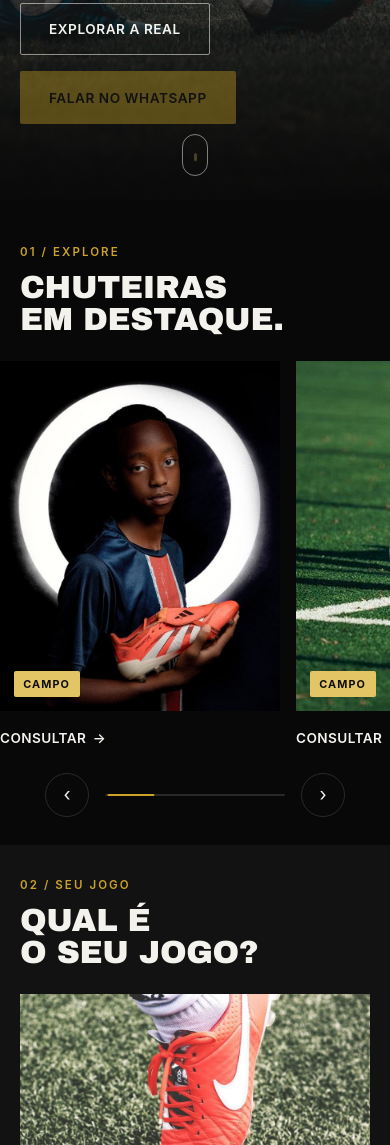
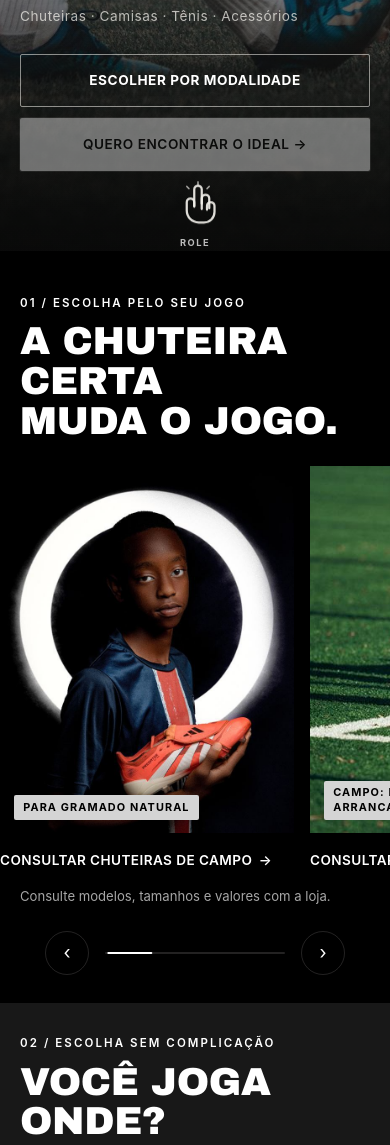
Before and after one commit to Lucasimas-git/isso-ai, a plain HTML site: page index.html in a window 390 px wide. Shown: the part 492-1637 px from the top of the page. Drawn offline with Linux system fonts and the light colour scheme.

Commit message:
Corrige estilos e adiciona logo

```diff
--- a/css/styles.css
+++ b/css/styles.css
@@ -4,16 +4,16 @@
    ========================================================================== */
 
 :root {
-  --color-bg: #080808;
-  --color-bg-soft: #121212;
-  --color-surface: #F4F2ED;
-  --color-text: #F4F2ED;
-  --color-text-dark: #0E0E0E;
-  --color-text-muted: #A8A6A0;
-  --color-text-muted-dark: #55534E;
-  --color-accent: #C9A227;
-  --color-accent-soft: #E4C566;
-  --color-accent-on-light: #806510;
+  --color-bg: #000000;
+  --color-bg-soft: #181818;
+  --color-surface: #F5F5F5;
+  --color-text: #FFFFFF;
+  --color-text-dark: #000000;
+  --color-text-muted: #A6A6A6;
+  --color-text-muted-dark: #575757;
+  --color-accent: #FFFFFF;
+  --color-accent-soft: #D4D4D4;
+  --color-accent-on-light: #2D2D2D;
   --color-line: rgba(244, 242, 237, 0.14);
   --color-line-dark: rgba(14, 14, 14, 0.12);
 
@@ -27,7 +27,7 @@
   --ease: cubic-bezier(0.16, 1, 0.3, 1);
   --dur: 0.6s;
 
-  --header-h: 72px;
+  --header-h: 88px;
 }
 
 /* ---------- Reset ---------- */
@@ -114,7 +114,7 @@ button { font: inherit; background: none; border: none; cursor: pointer; color:
   white-space: nowrap;
 }
 .btn:hover { transform: translateY(-2px); }
-.btn--gold { background: var(--color-accent); color: var(--color-text-dark); }
+.btn--gold { background: var(--color-accent); color: var(--color-text-dark); box-shadow: 0 0 0 1px rgba(255,255,255,0.18); }
 .btn--gold:hover { background: var(--color-accent-soft); }
 .btn--outline { border-color: rgba(244,242,237,0.55); color: var(--color-text); }
 .btn--outline:hover { border-color: var(--color-text); background: rgba(244,242,237,0.08); }
@@ -179,7 +179,7 @@ button { font: inherit; background: none; border: none; cursor: pointer; color:
   gap: 1.5rem;
 }
 .header__logo { display: flex; align-items: center; }
-.header__logo-img { height: 32px; width: auto; }
+.header__logo-img { height: 72px; width: 72px; border-radius: 50%; object-fit: cover; }
 .header__logo-img.is-broken { display: none; }
 .header__logo-fallback {
   display: none;
@@ -277,6 +277,7 @@ button { font: inherit; background: none; border: none; cursor: pointer; color:
   display: flex; flex-wrap: wrap; gap: 1rem; margin-top: 1.75rem;
   animation: heroIn 0.6s var(--ease) 0.52s both;
 }
+.hero__ctas .btn:first-child { font-weight: 700; }
 @keyframes heroIn {
   from { opacity: 0; transform: translateY(14px); }
   to { opacity: 1; transform: translateY(0); }
@@ -359,6 +360,27 @@ button { font: inherit; background: none; border: none; cursor: pointer; color:
   background: var(--color-accent-soft);
   padding: 0.3rem 0.6rem;
   border-radius: 2px;
+  line-height: 1.35;
+  max-width: calc(100% - 1.7rem);
+}
+.hero__scroll-touch { display: none; }
+.hero__scroll-label {
+  position: absolute;
+  left: 50%;
+  bottom: -1.75rem;
+  transform: translateX(-50%);
+  font-size: 0.58rem;
+  font-weight: 700;
+  letter-spacing: 0.16em;
+  text-transform: uppercase;
+  color: rgba(255,255,255,0.72);
+}
+.rail__note {
+  max-width: var(--container);
+  margin: 1rem auto 0;
+  padding: 0 var(--gap);
+  color: var(--color-text-muted);
+  font-size: 0.82rem;
 }
 
 .rail__controls {
@@ -381,6 +403,7 @@ button { font: inherit; background: none; border: none; cursor: pointer; color:
   transition: border-color 0.25s var(--ease), color 0.25s var(--ease);
 }
 .rail__arrow:hover { border-color: var(--color-accent); color: var(--color-accent); }
+.rail__arrow:disabled { opacity: 0.35; cursor: not-allowed; }
 .rail__progress {
   flex: 1;
   max-width: 180px;
@@ -455,7 +478,7 @@ button { font: inherit; background: none; border: none; cursor: pointer; color:
   transition: border-color 0.25s var(--ease), color 0.25s var(--ease), background-color 0.25s var(--ease);
 }
 .finder__chip:hover { border-color: var(--color-accent-soft); color: var(--color-text); }
-.finder__chip.is-active { border-color: var(--color-accent); color: var(--color-accent); background: rgba(201, 162, 39, 0.1); }
+.finder__chip.is-active { border-color: var(--color-accent); color: var(--color-accent); background: rgba(255, 255, 255, 0.1); }
 .finder__chip--sub { min-height: 40px; padding: 0.5rem 0.95rem; font-size: 0.78rem; }
 .finder__sub { display: flex; flex-direction: column; gap: 0.7rem; }
 .finder__sub[hidden] { display: none; }
@@ -528,6 +551,19 @@ button { font: inherit; background: none; border: none; cursor: pointer; color:
   align-items: center;
 }
 .encontre__media { aspect-ratio: 4 / 3; overflow: hidden; }
+.encontre__media { position: relative; }
+.encontre__media::after {
+  content: "Imagem ilustrativa";
+  position: absolute;
+  right: 0.75rem;
+  bottom: 0.75rem;
+  padding: 0.3rem 0.5rem;
+  background: rgba(8, 8, 8, 0.76);
+  color: var(--color-text);
+  font-size: 0.7rem;
+  letter-spacing: 0.06em;
+  text-transform: uppercase;
+}
 .encontre__media img { width: 100%; height: 100%; object-fit: cover; }
 .encontre__title {
   font-family: var(--font-display);
@@ -556,6 +592,7 @@ button { font: inherit; background: none; border: none; cursor: pointer; color:
 
 .encontre__ig { margin-top: 2rem; }
 .encontre__ig-handle { font-size: 0.85rem; letter-spacing: 0.04em; color: var(--color-text-muted); margin-bottom: 0.75rem; }
+.encontre__ig-handle::after { content: " · inspiraÃ§Ã£o esportiva"; }
 .encontre__ig-grid {
   display: grid;
   grid-template-columns: repeat(3, 1fr);
@@ -660,4 +697,36 @@ button { font: inherit; background: none; border: none; cursor: pointer; color:
 }
 @media (max-width: 959px) {
   html { scroll-padding-bottom: calc(64px + env(safe-area-inset-bottom, 0px) + 16px); }
+  .hero { min-height: 540px; height: 88svh; }
+  .hero__content { padding-bottom: 5rem; }
+  .hero__ctas { display: grid; grid-template-columns: 1fr; gap: 0.7rem; }
+  .hero__ctas .btn { justify-content: center; width: 100%; }
+  .hero__scroll {
+    bottom: 1.35rem;
+    width: 48px;
+    height: 48px;
+    border: 0;
+  }
+  .hero__scroll-line { display: none; }
+  .hero__scroll-touch {
+    display: block;
+    width: 48px;
+    height: 48px;
+    overflow: visible;
+    fill: none;
+    stroke: rgba(244, 242, 237, 0.92);
+    stroke-width: 3;
+    stroke-linecap: round;
+    stroke-linejoin: round;
+    animation: touchPrompt 1.8s ease-in-out infinite;
+  }
+  .hero__scroll-touch-rays { stroke-width: 2; opacity: 0.78; }
+  .hero__scroll-label { bottom: -1.3rem; }
+  .section-head__title { font-size: clamp(2.1rem, 10vw, 3.25rem); }
+  .rail__card { width: 84%; }
 }
+
+@keyframes touchPrompt {
+  0%, 100% { transform: translateY(3px); opacity: 0.55; }
+  45% { transform: translateY(-3px); opacity: 1; }
+}
--- a/index.html
+++ b/index.html
@@ -5,7 +5,7 @@
 <meta name="viewport" content="width=device-width, initial-scale=1.0">
 <title>Real Esportes — Viva o Jogo</title>
 <meta name="description" content="Real Esportes: chuteiras, camisas, tênis e acessórios esportivos. Descubra o seu jogo e fale com a gente pelo WhatsApp.">
-<meta name="theme-color" content="#080808">
+<meta name="theme-color" content="#000000">
 <meta name="referrer" content="strict-origin-when-cross-origin">
 
 <!-- Protótipo ainda não oficial: remover noindex quando o site se tornar público/oficial -->
@@ -23,7 +23,7 @@
 <!-- TODO: adicionar <meta property="og:url" content="https://usuario.github.io/real-esportes/"> com a URL absoluta após o deploy no GitHub Pages -->
 <meta name="twitter:card" content="summary_large_image">
 
-<link rel="icon" href="assets/icons/favicon.svg" type="image/svg+xml">
+<link rel="icon" href="assets/icons/real-esportes-logo.png" type="image/png">
 <link rel="preconnect" href="https://fonts.googleapis.com">
 <link rel="preconnect" href="https://fonts.gstatic.com" crossorigin>
 <link href="https://fonts.googleapis.com/css2?family=Archivo+Black&family=Inter:wght@400;500;600;700&display=swap" rel="stylesheet">
@@ -37,7 +37,7 @@
 <header class="header" id="header">
   <div class="header__inner">
     <a href="#topo" class="header__logo" aria-label="Real Esportes — início">
-      <img src="assets/images/logo-real.png" alt="Real Esportes" class="header__logo-img" id="logo-img">
+      <img src="assets/icons/real-esportes-logo.png" class="header__logo-img" id="logo-img" alt="Real Esportes">
       <span class="header__logo-fallback" id="logo-fallback">
         <span>REAL</span><span>ESPORTES</span>
       </span>
@@ -81,6 +81,13 @@
 
     <a href="#chuteiras" class="hero__scroll" aria-label="Rolar para o conteúdo">
       <span class="hero__scroll-line"></span>
+      <svg class="hero__scroll-touch" viewBox="0 0 64 64" aria-hidden="true" focusable="false">
+        <path d="M31 38V15a5 5 0 0 1 10 0v26" />
+        <path d="M41 34v-7a5 5 0 0 1 10 0v13" />
+        <path d="M31 37v-5a5 5 0 0 0-10 0v11c0 9 7 16 16 16h7c8 0 14-6 14-14v-8a5 5 0 0 0-10 0v5" />
+        <path class="hero__scroll-touch-rays" d="M24 14l-3-3M36 9V5M48 14l3-3" />
+      </svg>
+      <span class="hero__scroll-label" aria-hidden="true">Role</span>
     </a>
   </section>
 
@@ -96,40 +103,42 @@
         <li class="rail__card reveal">
           <div class="rail__media">
             <img src="assets/images/produto-01.jpg" alt="Jovem atleta segurando uma chuteira de campo em estúdio" loading="lazy" decoding="async" draggable="false" width="800" height="1000">
-            <span class="rail__tag">Campo</span>
+            <span class="rail__tag">Chuteiras de campo</span>
           </div>
-          <a href="#" class="link-arrow js-whatsapp" data-wa-key="chuteiras" data-wa-tag="Campo">Consultar <span aria-hidden="true">→</span></a>
+          <a href="#" class="link-arrow js-whatsapp" data-wa-key="chuteiras" data-wa-tag="Campo">Consultar chuteiras de campo <span aria-hidden="true">→</span></a>
         </li>
         <li class="rail__card reveal">
           <div class="rail__media">
             <img src="assets/images/sticky-campo.jpg" alt="Chuteira e bola sobre gramado natural" loading="lazy" decoding="async" draggable="false" width="800" height="1000">
-            <span class="rail__tag">Campo</span>
+            <span class="rail__tag">Para jogar em campo</span>
           </div>
-          <a href="#" class="link-arrow js-whatsapp" data-wa-key="chuteiras" data-wa-tag="Campo">Consultar <span aria-hidden="true">→</span></a>
+          <a href="#" class="link-arrow js-whatsapp" data-wa-key="chuteiras" data-wa-tag="Campo">Consultar chuteiras de campo <span aria-hidden="true">→</span></a>
         </li>
         <li class="rail__card reveal">
           <div class="rail__media">
             <img src="assets/images/produto-02.jpg" alt="Par de chuteiras em destaque sobre o gramado" loading="lazy" decoding="async" draggable="false" width="800" height="1000">
-            <span class="rail__tag">Society</span>
+            <span class="rail__tag">Chuteiras de campo</span>
           </div>
-          <a href="#" class="link-arrow js-whatsapp" data-wa-key="chuteiras" data-wa-tag="Society">Consultar <span aria-hidden="true">→</span></a>
+          <a href="#" class="link-arrow js-whatsapp" data-wa-key="chuteiras" data-wa-tag="Campo">Consultar chuteiras de campo <span aria-hidden="true">→</span></a>
         </li>
         <li class="rail__card reveal">
           <div class="rail__media">
             <img src="assets/images/sticky-society.jpg" alt="Bola sobre grama sintética em campo society" loading="lazy" decoding="async" draggable="false" width="800" height="1000">
-            <span class="rail__tag">Society</span>
+            <span class="rail__tag">Para jogar em society</span>
           </div>
-          <a href="#" class="link-arrow js-whatsapp" data-wa-key="chuteiras" data-wa-tag="Society">Consultar <span aria-hidden="true">→</span></a>
+          <a href="#" class="link-arrow js-whatsapp" data-wa-key="chuteiras" data-wa-tag="Society">Consultar chuteiras society <span aria-hidden="true">→</span></a>
         </li>
         <li class="rail__card reveal">
           <div class="rail__media">
             <img src="assets/images/sticky-futsal.jpg" alt="Bola de futsal em quadra coberta" loading="lazy" decoding="async" draggable="false" width="800" height="1000">
-            <span class="rail__tag">Futsal</span>
+            <span class="rail__tag">Para jogar futsal</span>
           </div>
-          <a href="#" class="link-arrow js-whatsapp" data-wa-key="chuteiras" data-wa-tag="Futsal">Consultar <span aria-hidden="true">→</span></a>
+          <a href="#" class="link-arrow js-whatsapp" data-wa-key="chuteiras" data-wa-tag="Futsal">Consultar chuteiras futsal <span aria-hidden="true">→</span></a>
         </li>
       </ul>
     </div>
+
+    <p class="rail__note">Consulte modelos, tamanhos e valores com a loja.</p>
 
     <div class="rail__controls">
       <button class="rail__arrow rail__arrow--prev" aria-label="Ver chuteira anterior">‹</button>
--- a/js/main.js
+++ b/js/main.js
@@ -3,6 +3,7 @@
    ========================================================================== */
 
 document.addEventListener("DOMContentLoaded", () => {
+  initPageCopy();
   initHeaderScroll();
   initLogoFallback();
   initWhatsAppLinks();
@@ -16,6 +17,55 @@ document.addEventListener("DOMContentLoaded", () => {
   initMobileBar();
   document.getElementById("ano-atual").textContent = new Date().getFullYear();
 });
+
+/* Copy de conversao: especifico para quem chega pelo celular e procura por esporte/modalidade. */
+function initPageCopy() {
+  document.title = "Real Esportes | Sua loja de esportes em Tijucas";
+  const description = document.querySelector('meta[name="description"]');
+  if (description) {
+    description.setAttribute("content", "Chuteiras, camisas, t\u00eanis e acess\u00f3rios para quem vive o jogo em Tijucas. Escolha o que procura e fale com a Real Esportes.");
+  }
+
+  const setText = (selector, value) => {
+    const element = document.querySelector(selector);
+    if (element) element.textContent = value;
+  };
+  const setLines = (selector, first, second) => {
+    const element = document.querySelector(selector);
+    if (!element) return;
+    element.replaceChildren(document.createTextNode(first), document.createElement("br"), document.createTextNode(second));
+  };
+
+  setText(".hero__eyebrow", "SUA LOJA DE ESPORTES EM TIJUCAS / SC");
+  setLines(".hero__title", "O SEU JOGO", "COME\u00c7A AQUI.");
+  setText(".hero__ctas .btn--gold", "QUERO ENCONTRAR O IDEAL  \u2192");
+  setText(".hero__ctas .btn--outline", "ESCOLHER POR MODALIDADE");
+  setText(".hero__scroll-label", "ROLE");
+
+  const headings = document.querySelectorAll(".section-head__eyebrow");
+  if (headings[0]) headings[0].textContent = "01 / ESCOLHA PELO SEU JOGO";
+  if (headings[1]) headings[1].textContent = "02 / ESCOLHA SEM COMPLICA\u00c7\u00c3O";
+  const sectionTitles = document.querySelectorAll(".section-head__title");
+  if (sectionTitles[0]) setLines("#chuteiras .section-head__title", "A CHUTEIRA CERTA", "MUDA O JOGO.");
+  if (sectionTitles[1]) setLines("#jogo .section-head__title", "VOC\u00ca JOGA", "ONDE?");
+
+  const tags = document.querySelectorAll(".rail__tag");
+  const tagCopy = [
+    "PARA GRAMADO NATURAL",
+    "CAMPO: FIRMEZA EM CADA ARRANCADA",
+    "PARA QUEM VIVE O CAMPO",
+    "SOCIETY: PRONTO PARA A PARTIDA",
+    "FUTSAL: DOM\u00cdNIO DENTRO DA QUADRA"
+  ];
+  tags.forEach((tag, index) => { if (tagCopy[index]) tag.textContent = tagCopy[index]; });
+
+  setText("#finder-label-cat", "HOJE, VOC\u00ca EST\u00c1 ATR\u00c1S DE QU\u00ca?");
+  setText("#finder-cta", "QUERO VER AS OP\u00c7\u00d5ES  \u2192");
+  setLines(".a-real__title", "VIVA O JOGO.", "DO SEU JEITO.");
+  setText(".a-real__text", "Para quem entra em campo no fim de semana, defende o gol, fecha a quadra ou leva o esporte para a rotina. Na Real Esportes, voc\u00ea encontra op\u00e7\u00f5es para viver cada jogo do seu jeito.");
+  setLines(".encontre__title", "A PR\u00d3XIMA PARTIDA", "COME\u00c7A AQUI.");
+  setText(".encontre .btn--gold", "CHAMAR A REAL NO WHATSAPP");
+}
 
 /* Fallback tipográfico do logo: sem handler inline, permite CSP sem unsafe-inline */
 function initLogoFallback() {
@@ -242,6 +292,9 @@ function initRail() {
     const maxLeft = containerWidth - barWidth;
     progressBar.style.width = `${barWidth}px`;
     progressBar.style.transform = `translateX(${ratio * maxLeft}px)`;
+
+    if (prev) prev.disabled = viewport.scrollLeft <= 1;
+    if (next) next.disabled = viewport.scrollLeft >= maxScroll - 1;
   }
   viewport.addEventListener("scroll", updateProgress, { passive: true });
   window.addEventListener("resize", updateProgress);
@@ -308,20 +361,32 @@ function initFinder() {
 
   let categoria = "chuteiras";
   let modalidade = "Campo";
+  let imageRequest = 0;
 
   function render() {
     const data = FINDER_DATA[categoria];
     if (subWrap) subWrap.hidden = !data.hasSub;
 
+    const request = ++imageRequest;
+    desc.textContent = data.hasSub ? `Chuteiras para ${modalidade}.` : data.desc;
+
+    const nextImage = new Image();
+    nextImage.src = data.img;
+    nextImage.decode()
+      .then(() => {
+        if (request !== imageRequest) return;
         img.classList.add("is-fading");
-    desc.classList.add("is-fading");
         window.setTimeout(() => {
+          if (request !== imageRequest) return;
           img.src = data.img;
           img.alt = data.alt;
-      desc.textContent = data.hasSub ? `Chuteiras para ${modalidade}.` : data.desc;
           img.classList.remove("is-fading");
-      desc.classList.remove("is-fading");
         }, 180);
+      })
+      .catch(() => {
+        if (request !== imageRequest) return;
+        img.classList.remove("is-fading");
+      });
 
     cta.dataset.waKey = categoria;
     if (data.hasSub) {
```
Also changed, not shown: assets/icons/real-esportes-logo.png (added). Lines whose indentation alone changed are shown as unchanged.
